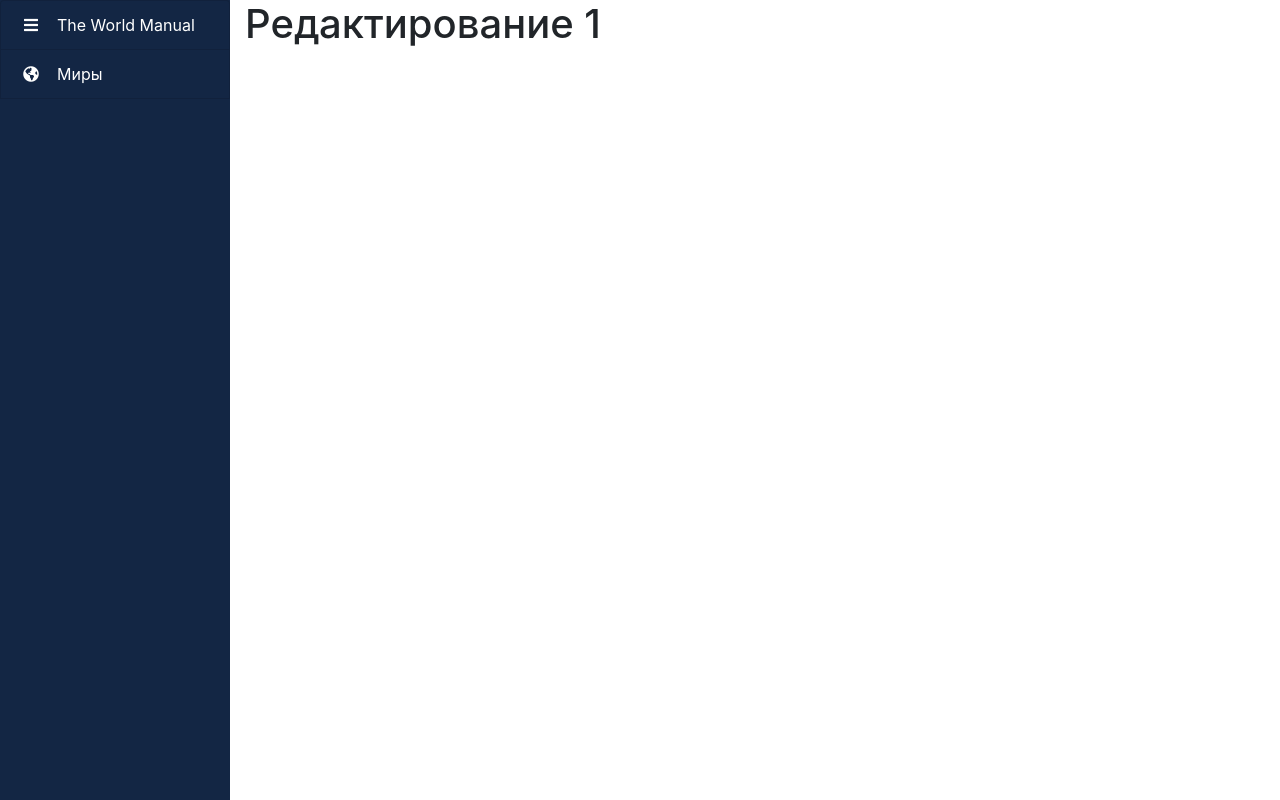
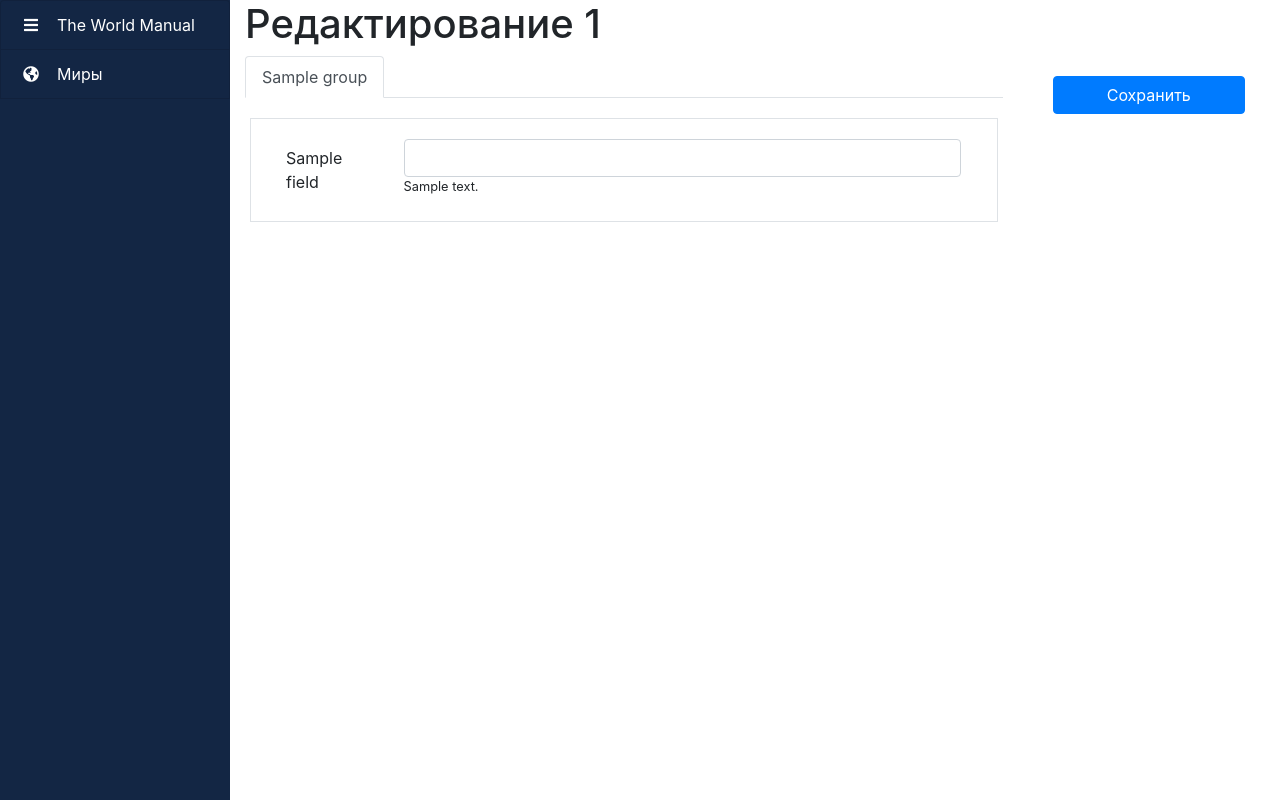
Before and after one commit to theworldmanual/webapp, a Python web app: template theworldmanual/cpanel/jinja2/page/edit.html in a window 1280 px wide. Run offline with Jinja, Linux system fonts and the light colour scheme; the template is opened without the code that fills it: most values are stand-ins (such as "Sample title", 1, 10 or a date in 2020); some libraries are stand-ins or nearby versions.

Commit message:
Added form on edit

```diff
--- a/theworldmanual/cpanel/jinja2/page/edit.html
+++ b/theworldmanual/cpanel/jinja2/page/edit.html
@@ -2,4 +2,45 @@
 
 {% block content %}
     <h1>Редактирование {{ page.pk }}</h1>
+    <form>
+
+        <div class="row">
+
+            <div class="col-md-9">
+
+                <nav>
+                    <div class="nav nav-tabs" id="nav-tab" role="tablist">
+                        {% for group in template.data.groups %}
+                            <a class="nav-item nav-link {% if loop.index == 1 %}active{% endif %}" id="nav-{{ group.code }}-tab" data-toggle="tab" href="#nav-{{ group.code}}" role="tab" aria-controls="nav-{{ group.code }}" aria-selected="true">{{ group.title }}</a>
+                        {%  endfor %}
+                    </div>
+                </nav>
+                <div class="tab-content" id="nav-tabContent">
+                    {% for group in template.data.groups %}
+                        <div class="tab-pane card-body fade {% if loop.index == 1 %}show active{% endif %}" id="nav-{{ group.code }}" role="tabpanel" aria-labelledby="nav-{{ group.code }}-tab">
+                            {% for field in group.fields %}
+                                <div class="form-group row card-body border">
+                                    <label for="{{ group.code }}_{{ field.code }}" class="col-sm-2 col-form-label">{{ field.title }}</label>
+                                    <div class="col-sm-10">
+                                        <input type="text" class="form-control" id="{{ group.code }}_{{ field.code }}">
+                                        {% if field.description %}<small>{{ field.description }}</small>{% endif %}
+                                    </div>
+                                </div>
+                            {% endfor %}
+                        </div>
+                    {%  endfor %}
+                </div>
+            </div>
+
+            <div class="col-md-3">
+                <div class="card-body">
+                    <button type="submit" class="btn btn-primary col-md-12">Сохранить</button>
+                </div>
+            </div>
+
+        </div>
+
+    </form>
+
+
 {% endblock %}
--- a/theworldmanual/settings.py
+++ b/theworldmanual/settings.py
@@ -40,6 +40,8 @@ INSTALLED_APPS = [
     'django.contrib.sessions',
     'django.contrib.messages',
     'django.contrib.staticfiles',
+
+    'django_json_widget',
 
     'theworldmanual.world',
     'theworldmanual.cpanel',
--- a/theworldmanual/world/admin.py
+++ b/theworldmanual/world/admin.py
@@ -1,4 +1,6 @@
 from django.contrib import admin
+from django.contrib.postgres.fields import JSONField
+from django_json_widget.widgets import JSONEditorWidget
 
 from .models import World, PageTemplate, Page
 
@@ -9,6 +11,10 @@ class WorldAdmin(admin.ModelAdmin):
 
 class PageTemplateAdmin(admin.ModelAdmin):
     list_display = ['title', 'icon']
+
+    formfield_overrides = {
+        JSONField: {'widget': JSONEditorWidget},
+    }
 
 
 class PageAdmin(admin.ModelAdmin):
```
Also changed, not shown: README.md, theworldmanual/world/migrations/0003_auto_20191012_1657.py (added).
